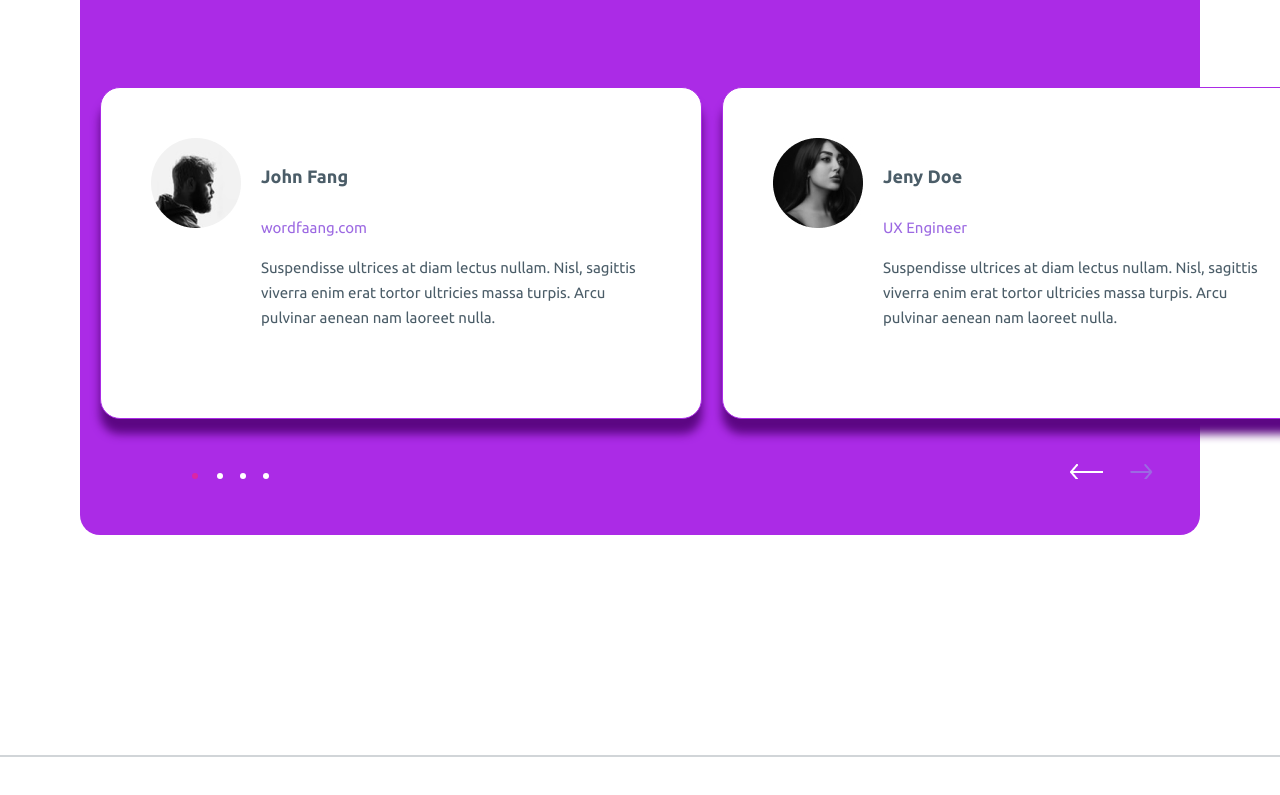
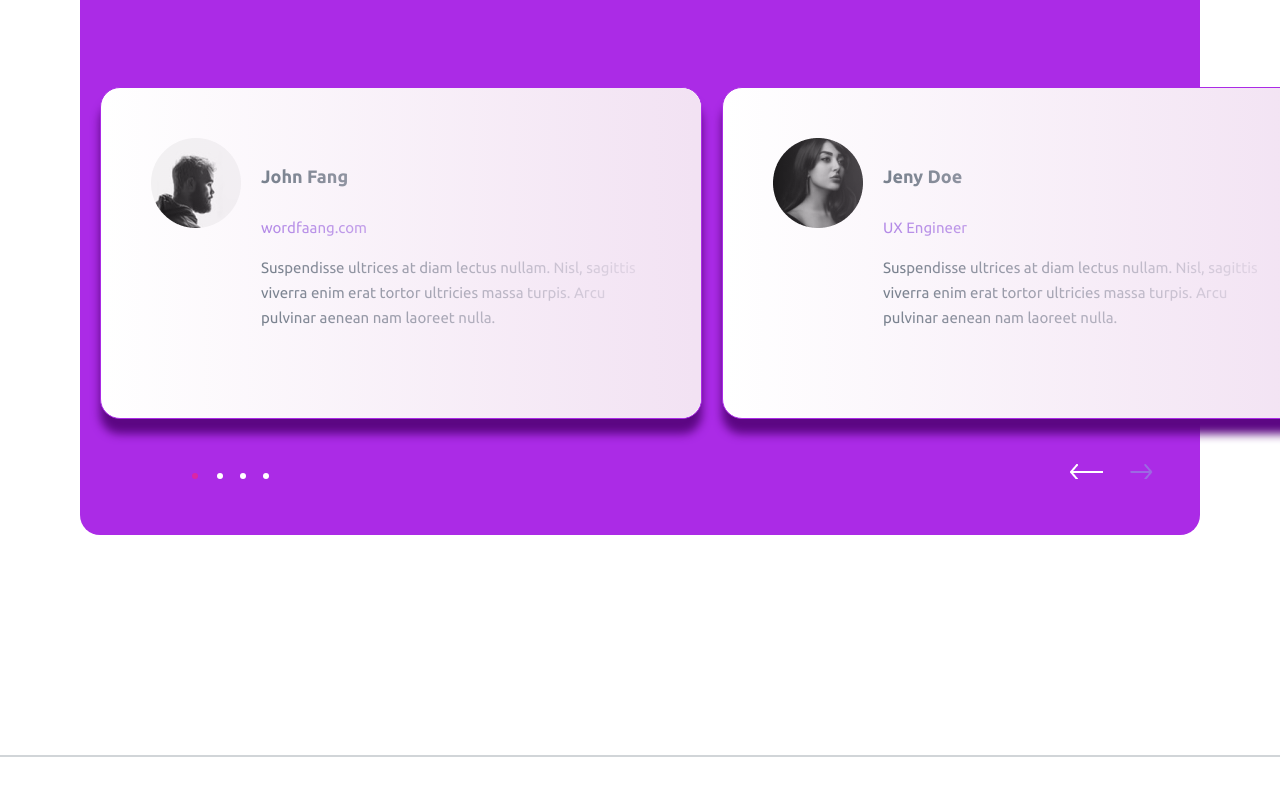
Before and after one commit to Sardn/DataWarehouse, a plain HTML site: page index.html in a window 1280 px wide. Shown: the part 2984-3779 px from the top of the page. Drawn offline with Linux system fonts and the light colour scheme.

Commit message:
add linear-gradient

```diff
--- a/css/style.css
+++ b/css/style.css
@@ -1,3 +1,6 @@
+/* *{
+    box-sizing: inherit;- для всех элементов бокс-сайзинг(либо бордер-бокс)
+} */
 body {
     min-width: 1200px;
     font-size: 18px;
@@ -222,6 +225,7 @@ h2 {
 }
 
 .slide1 {
+    position: relative;
     background-color: white;
     width: 650px;
     height: 330px;
@@ -230,6 +234,17 @@ h2 {
     box-shadow: 0 15px 10px #5c0783;
     border: #ab2be6 solid 1px;
 
+}
+.content-slide1::after{
+    content: '';
+    position: absolute;
+    width: 100%;
+    height: 100%;
+    background: linear-gradient(270deg, rgb(242, 226, 243) 0.75%, rgba(255, 255, 255, 0)100%);
+    /* background: linear-gradient(270deg, #fff 9.75%, rgba(255, 255, 255, 0)100%); */
+    border-radius: 20px;
+    top: 0;
+    left: 0;
 }
 
 .content-slide1 {
```
